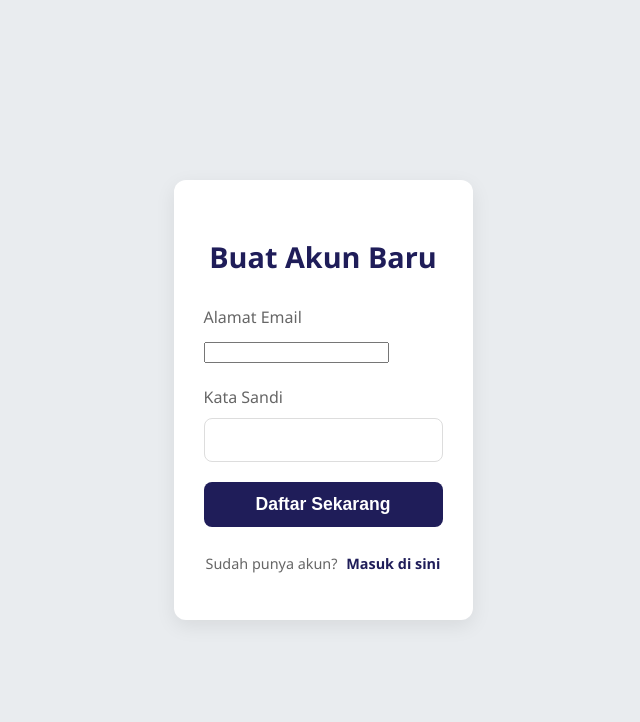
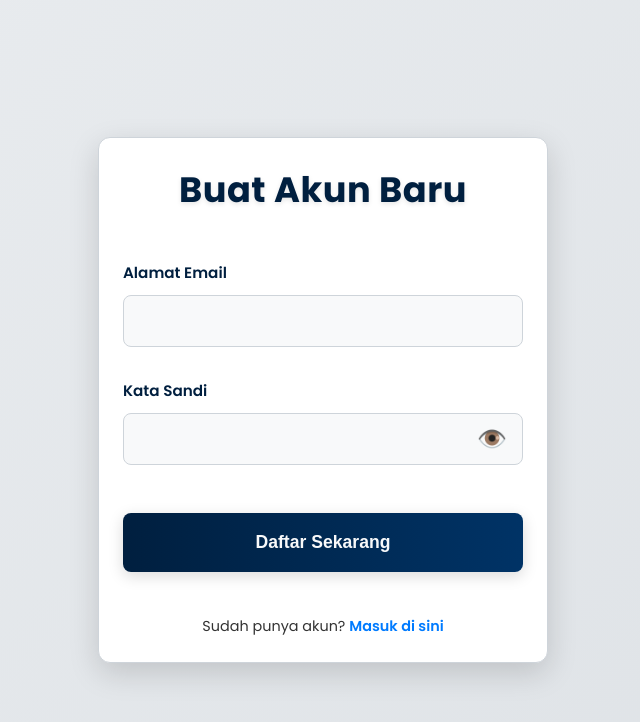
Before and after one commit to muftiardani/Login-Page, a Vue app: page /register in a window 1280 px wide. Shown: the top 722 px of the page, without its empty margins (317-957 px from the left). Built offline with nearby package versions, Linux system fonts and the light colour scheme; the HTML template or start-up script is replaced by a standard one.

Commit message:
Update UI

```diff
--- a/index.html
+++ b/index.html
@@ -4,7 +4,8 @@
     <meta charset="UTF-8" />
     <link rel="icon" type="image/svg+xml" href="./src/assets/user.svg" />
     <meta name="viewport" content="width=device-width, initial-scale=1.0" />
-    <title>Selamat Datang</title>
+    <title>Aplikasi Otentikasi</title>
+    <link href="https://fonts.googleapis.com/css2?family=Poppins:wght@300;400;600;700&display=swap" rel="stylesheet">
   </head>
   <body>
     <div id="app"></div>
--- a/src/components/LoginForm.vue
+++ b/src/components/LoginForm.vue
@@ -5,9 +5,14 @@ const emit = defineEmits(["submit-login"]);
 
 const email = ref("");
 const password = ref("");
+const isPasswordVisible = ref(false);
 
 function handleSubmit() {
   emit("submit-login", { email: email.value, password: password.value });
+}
+
+function togglePasswordVisibility() {
+  isPasswordVisible.value = !isPasswordVisible.value;
 }
 </script>
 
@@ -26,13 +31,18 @@ function handleSubmit() {
     </div>
     <div class="input-group">
       <label for="login-password">Kata Sandi</label>
+      <div class="password-wrapper">
         <input
-        type="password"
+          :type="isPasswordVisible ? 'text' : 'password'"
           id="login-password"
           v-model="password"
           required
           autocomplete="current-password"
         />
+        <span @click="togglePasswordVisibility" class="password-toggle-icon">
+          {{ isPasswordVisible ? '🙈' : '👁️' }}
+        </span>
+      </div>
     </div>
     <button type="submit" class="submit-button">Masuk</button>
     <div class="toggle-view">
--- a/src/components/RegisterForm.vue
+++ b/src/components/RegisterForm.vue
@@ -5,12 +5,17 @@ const emit = defineEmits(["submit-register"]);
 
 const email = ref("");
 const password = ref("");
+const isPasswordVisible = ref(false);
 
 function handleSubmit() {
   emit("submit-register", {
     email: email.value,
     password: password.value,
   });
+}
+
+function togglePasswordVisibility() {
+  isPasswordVisible.value = !isPasswordVisible.value;
 }
 </script>
 
@@ -29,13 +34,18 @@ function handleSubmit() {
     </div>
     <div class="input-group">
       <label for="register-password">Kata Sandi</label>
+      <div class="password-wrapper">
         <input
-        type="password"
+          :type="isPasswordVisible ? 'text' : 'password'"
           id="register-password"
           v-model="password"
           required
           autocomplete="new-password"
         />
+        <span @click="togglePasswordVisibility" class="password-toggle-icon">
+          {{ isPasswordVisible ? '🙈' : '👁️' }}
+        </span>
+      </div>
     </div>
     <button type="submit" class="submit-button">Daftar Sekarang</button>
     <div class="toggle-view">
--- a/src/style.css
+++ b/src/style.css
@@ -1,172 +1,284 @@
 :root {
-  --primary-color: #1f1d59;
-  --primary-hover: #1f1d59;
-  --text-color: #333;
-  --secondary-text-color: #666;
+  --primary-color: #001f3f;
+  --secondary-color: #003366;
+  --accent-color: #007bff;
+  --text-color: #333333;
+  --light-text-color: #f8f9fa;
   --background-color: #e9ecef;
   --card-background: #ffffff;
-  --border-color: #ddd;
-  --focus-shadow: rgba(31, 29, 89, 0.2);
-  --success-bg: #d4edda;
-  --success-text: #155724;
-  --error-bg: #f8d7da;
-  --error-text: #721c24;
+  --border-color: #ced4da;
+  --success-color: #28a745;
+  --error-color: #dc3545;
+  --shadow-color: rgba(0, 0, 0, 0.15);
+
+  --font-family: 'Poppins', sans-serif;
+  --border-radius: 12px;
+  --padding-md: 1.5rem;
+}
+
+* {
+  box-sizing: border-box;
+  margin: 0;
+  padding: 0;
 }
 
 body {
-  font-family: "Segoe UI", Roboto, Helvetica, Arial, sans-serif;
+  font-family: var(--font-family);
+  background: linear-gradient(135deg, var(--background-color) 0%, #dee2e6 100%); /* Gradien abu-abu terang */
+  color: var(--text-color);
+  min-height: 100vh;
   display: flex;
   justify-content: center;
   align-items: center;
-  min-height: 100vh;
-  margin: 0;
-  background-color: var(--background-color);
-  color: var(--text-color);
+  font-size: 16px;
   line-height: 1.6;
 }
 
-#app-container {
+#app {
   width: 100%;
-  max-width: 400px;
-  padding: 1rem;
-  box-sizing: border-box;
+  max-width: 450px;
+  margin: 20px;
 }
 
-.card-container {
-  background-color: var(--card-background);
-  padding: 30px;
-  border-radius: 12px;
-  box-shadow: 0 6px 20px rgba(0, 0, 0, 0.08);
-  transition: all 0.3s ease-in-out;
+/* --- Kontainer Autentikasi --- */
+.auth-container {
+  background: var(--card-background);
+  border-radius: var(--border-radius);
+  box-shadow: 0 10px 30px var(--shadow-color);
+  padding: var(--padding-md);
+  animation: fadeIn 0.8s ease-out;
+  border: 1px solid var(--border-color);
 }
 
-h2 {
+/* --- Formulir --- */
+.auth-form {
+  display: flex;
+  flex-direction: column;
+  gap: 1.2rem;
+}
+
+.auth-form h2 {
+  font-size: 2.2rem;
+  color: var(--primary-color);
   text-align: center;
-  color: var(--primary-color);
-  margin-bottom: 25px;
-  font-size: 1.8em;
-  font-weight: 600;
+  margin-bottom: 1.5rem;
+  font-weight: 700;
+  letter-spacing: 0.5px;
+  text-shadow: 0 2px 5px rgba(0, 0, 0, 0.1);
 }
 
 .input-group {
-  margin-bottom: 20px;
+  margin-bottom: 0.8rem;
 }
 
 .input-group label {
   display: block;
-  margin-bottom: 8px;
-  font-weight: 500;
-  color: var(--secondary-text-color);
+  margin-bottom: 0.6rem;
+  color: var(--primary-color);
+  font-weight: 600;
+  font-size: 0.95rem;
 }
 
-.input-group input[type="text"],
-.input-group input[type="password"] {
+.input-group input[type="email"],
+.input-group input[type="password"],
+.input-group input[type="text"] {
   width: 100%;
-  padding: 12px 15px;
+  padding: 1rem 1.2rem;
   border: 1px solid var(--border-color);
   border-radius: 8px;
-  box-sizing: border-box;
-  font-size: 1em;
-  transition: border-color 0.2s, box-shadow 0.2s;
+  background-color: #f8f9fa;
+  color: var(--text-color);
+  font-size: 1rem;
+  outline: none;
+  transition: all 0.3s ease;
 }
 
 .input-group input:focus {
-  border-color: var(--primary-color);
-  box-shadow: 0 0 0 3px var(--focus-shadow);
-  outline: none;
+  border-color: var(--accent-color);
+  box-shadow: 0 0 0 3px rgba(0, 123, 255, 0.25);
+  background-color: #ffffff;
 }
 
-.submit-button,
-.logout-button {
-  width: 100%;
-  padding: 12px 20px;
+/* --- Ikon Show/Hide Password --- */
+.password-wrapper {
+  position: relative;
+  display: flex;
+  align-items: center;
+}
+
+.password-wrapper input {
+  padding-right: 3.5rem;
+}
+
+.password-toggle-icon {
+  position: absolute;
+  right: 1rem;
+  top: 50%;
+  transform: translateY(-50%);
+  cursor: pointer;
+  user-select: none;
+  font-size: 1.5rem;
+  line-height: 1;
+  color: var(--secondary-color);
+}
+
+/* --- Tombol --- */
+.submit-button {
+  background: linear-gradient(90deg, var(--primary-color) 0%, var(--secondary-color) 100%);
+  color: var(--light-text-color);
+  padding: 1.2rem 1.5rem;
   border: none;
   border-radius: 8px;
-  background-color: var(--primary-color);
-  color: white;
-  font-size: 1.1em;
-  font-weight: 600;
+  font-size: 1.1rem;
+  font-weight: 700;
   cursor: pointer;
-  transition: background-color 0.2s ease, transform 0.1s ease;
+  transition: all 0.3s ease;
+  box-shadow: 0 4px 15px var(--shadow-color);
+  margin-top: 1rem;
 }
 
-.submit-button:hover,
-.logout-button:hover {
-  background-color: var(--primary-hover);
+.submit-button:hover {
+  background: linear-gradient(90deg, var(--secondary-color) 0%, var(--primary-color) 100%);
   transform: translateY(-2px);
+  box-shadow: 0 6px 20px var(--shadow-color);
 }
 
-.submit-button:active,
-.logout-button:active {
+.submit-button:active {
   transform: translateY(0);
+  box-shadow: 0 2px 10px rgba(0, 0, 0, 0.1);
 }
 
+/* --- Link Toggle --- */
 .toggle-view {
   text-align: center;
-  margin-top: 25px;
-  font-size: 0.9em;
-  color: var(--secondary-text-color);
+  margin-top: 1.5rem;
+  font-size: 0.9rem;
+}
+
+.toggle-view p {
+  color: var(--text-color);
 }
 
 .toggle-view a {
-  color: var(--primary-color);
-  cursor: pointer;
+  color: var(--accent-color);
   text-decoration: none;
   font-weight: 600;
-  margin-left: 5px;
+  transition: color 0.3s ease;
 }
 
 .toggle-view a:hover {
+  color: var(--primary-color);
   text-decoration: underline;
 }
 
-.message {
+/* --- Status View (Setelah Login) --- */
+.status-view {
+  background: var(--card-background);
+  border-radius: var(--border-radius);
+  box-shadow: 0 10px 30px var(--shadow-color);
+  padding: var(--padding-md);
   text-align: center;
-  padding: 12px;
-  margin-bottom: 20px;
-  border-radius: 8px;
-  font-size: 0.95em;
-  font-weight: 500;
+  display: flex;
+  flex-direction: column;
+  gap: 1.5rem;
+  animation: fadeIn 0.8s ease-out;
+  border: 1px solid var(--border-color);
 }
 
-.success {
-  background-color: var(--success-bg);
-  color: var(--success-text);
-  border: 1px solid var(--success-text);
-}
-.error {
-  background-color: var(--error-bg);
-  color: var(--error-text);
-  border: 1px solid var(--error-text);
+.status-view h1 {
+  font-size: 2.5rem;
+  color: var(--primary-color);
+  margin-bottom: 0.5rem;
+  text-shadow: 0 2px 5px rgba(0, 0, 0, 0.1);
 }
 
-/* Status View specific styles */
-.status-view {
-  text-align: center;
-  padding: 30px 20px;
-}
-.status-view h2 {
-  color: var(--primary-color);
-  margin-bottom: 15px;
-  font-size: 2em;
-}
-.welcome-message {
-  font-size: 1.2em;
-  color: var(--secondary-text-color);
-  margin-bottom: 30px;
+.status-view p {
+  font-size: 1.1rem;
+  color: var(--text-color);
 }
 
-/* Vue Transition Styles */
-.fade-slide-enter-active,
-.fade-slide-leave-active {
-  transition: all 0.4s ease;
+.status-view .logout-button {
+  background: var(--error-color);
+  color: var(--light-text-color);
+  padding: 1rem 1.2rem;
+  border: none;
+  border-radius: 8px;
+  font-size: 1rem;
+  font-weight: 600;
+  cursor: pointer;
+  transition: all 0.3s ease;
+  box-shadow: 0 3px 10px rgba(0, 0, 0, 0.1);
 }
 
-.fade-slide-enter-from {
-  opacity: 0;
-  transform: translateY(-20px);
+.status-view .logout-button:hover {
+  background: #dc1d2e;
+  transform: translateY(-1px);
 }
-.fade-slide-leave-to {
-  opacity: 0;
-  transform: translateY(20px);
+
+/* --- Notifikasi (Pesan Berhasil/Gagal) --- */
+.notification {
+  padding: 1rem;
+  border-radius: 8px;
+  margin-bottom: 1.5rem;
+  font-weight: 600;
+  font-size: 0.95rem;
+  display: flex;
+  align-items: center;
+  gap: 0.8rem;
+  animation: slideInTop 0.5s ease-out;
 }
+
+.notification.success {
+  background-color: rgba(40, 167, 69, 0.1); /* Hijau transparan */
+  color: var(--success-color);
+  border: 1px solid var(--success-color);
+}
+
+.notification.error {
+  background-color: rgba(220, 53, 69, 0.1); /* Merah transparan */
+  color: var(--error-color);
+  border: 1px solid var(--error-color);
+}
+
+.notification-icon {
+    font-size: 1.2rem;
+}
+
+/* --- Animasi Keyframes --- */
+@keyframes fadeIn {
+  from {
+    opacity: 0;
+    transform: translateY(20px);
+  }
+  to {
+    opacity: 1;
+    transform: translateY(0);
+  }
+}
+
+@keyframes slideInTop {
+    from {
+        opacity: 0;
+        transform: translateY(-20px);
+    }
+    to {
+        opacity: 1;
+        transform: translateY(0);
+    }
+}
+
+/* --- Responsif Dasar --- */
+@media (max-width: 600px) {
+  #app {
+    margin: 10px;
+  }
+  .auth-container {
+    padding: 1rem;
+  }
+  .auth-form h2 {
+    font-size: 1.8rem;
+  }
+  .status-view h1 {
+    font-size: 2rem;
+  }
+}
--- a/src/views/AuthView.vue
+++ b/src/views/AuthView.vue
@@ -1,49 +1,90 @@
+<script setup>
+import { ref, watch } from "vue";
+import { useRoute } from "vue-router";
+import { useAuthStore } from "@/stores/auth";
+import LoginForm from "@/components/LoginForm.vue";
+import RegisterForm from "@/components/RegisterForm.vue";
+
+const route = useRoute();
+const authStore = useAuthStore();
+
+const currentView = ref(route.path);
+const notification = ref({
+  message: "",
+  type: "",
+  show: false,
+});
+
+watch(
+  () => route.path,
+  (newPath) => {
+    currentView.value = newPath;
+    notification.value.show = false;
+  }
+);
+
+async function handleLogin(credentials) {
+  const result = await authStore.handleLogin(credentials);
+  if (!result.success) {
+    showNotification(result.message, "error");
+  }
+}
+
+async function handleRegister(credentials) {
+  const result = await authStore.handleRegister(credentials);
+  showNotification(result.message, result.success ? "success" : "error");
+  if (result.success) {
+  }
+}
+
+function showNotification(message, type) {
+  notification.value.message = message;
+  notification.value.type = type;
+  notification.value.show = true;
+  setTimeout(() => {
+    notification.value.show = false;
+  }, 5000);
+}
+</script>
+
 <template>
-  <div class="card-container">
-    <div v-if="message" :class="['message', messageClass]">
-      {{ message }}
-    </div>
+  <div class="auth-container">
+    <Transition name="slide-fade" mode="out-in">
+      <div v-if="notification.show" :key="notification.message" :class="['notification', notification.type]">
+        <span class="notification-icon">
+          <template v-if="notification.type === 'success'">✅</template>
+          <template v-else>❌</template>
+        </span>
+        {{ notification.message }}
+      </div>
+    </Transition>
 
-    <Transition name="fade-slide" mode="out-in">
-      <LoginForm v-if="props.initialView === 'login'" @submit-login="onLogin" />
-      <RegisterForm v-else @submit-register="onRegister" />
+    <Transition name="fade" mode="out-in">
+      <LoginForm v-if="currentView === '/login'" @submit-login="handleLogin" key="login" />
+      <RegisterForm v-else-if="currentView === '/register'" @submit-register="handleRegister" key="register" />
     </Transition>
   </div>
 </template>
 
-<script setup>
-import { ref } from 'vue';
-import { useAuthStore } from '@/stores/auth';
-import LoginForm from '@/components/LoginForm.vue';
-import RegisterForm from '@/components/RegisterForm.vue';
-
-const props = defineProps({
-  initialView: {
-    type: String,
-    required: true,
-  }
-});
-
-const authStore = useAuthStore();
-const message = ref('');
-const messageClass = ref('');
-
-async function onLogin(credentials) {
-  const result = await authStore.handleLogin(credentials);
-  if (!result.success) {
-    message.value = `Ups! ${result.message}`;
-    messageClass.value = 'error';
-  }
+<style scoped>
+/* Transisi untuk notifikasi */
+.slide-fade-enter-active,
+.slide-fade-leave-active {
+  transition: all 0.5s ease;
+}
+.slide-fade-enter-from,
+.slide-fade-leave-to {
+  transform: translateY(-20px);
+  opacity: 0;
 }
 
-async function onRegister(credentials) {
-  const result = await authStore.handleRegister(credentials);
-  if (result.success) {
-    message.value = `Hore! ${result.message} Silakan masuk untuk melanjutkan.`;
-    messageClass.value = 'success';
-  } else {
-    message.value = `Maaf, ${result.message}`;
-    messageClass.value = 'error';
-  }
+/* Transisi untuk formulir */
+.fade-enter-active,
+.fade-leave-active {
+  transition: opacity 0.5s ease;
 }
-</script>
+.fade-enter-from,
+.fade-leave-to {
+  opacity: 0;
+}
+</style>
```
Also changed, not shown: src/views/StatusView.vue (+8 -8 lines). Lines whose indentation alone changed are shown as unchanged.
